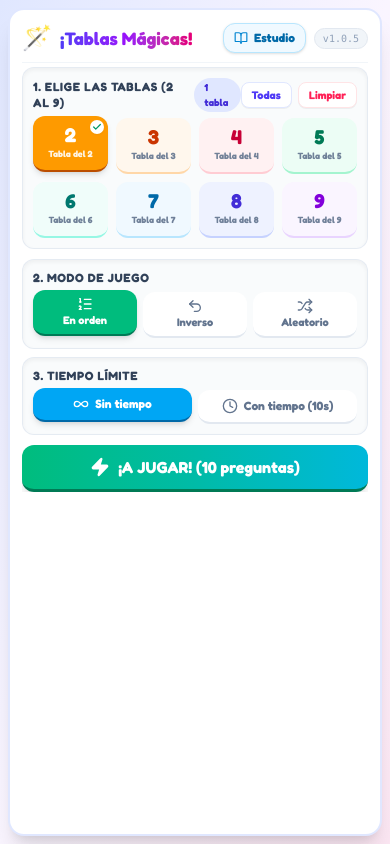
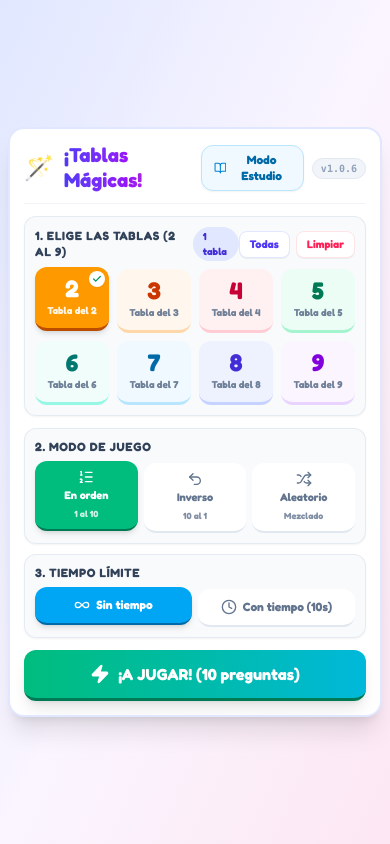
Before and after one commit to rafaeldlfuente-del/TablasMagicas, a React (Vite) app: page / in a window 390 px wide. Built offline with nearby package versions, Linux system fonts and the light colour scheme.

Commit message:
chore: update version to 1.0.6 and improve layout
Refine main UI container styles for better responsiveness and consistency across screen sizes.

```diff
--- a/src/App.tsx
+++ b/src/App.tsx
@@ -29,7 +29,7 @@ import {
 type Step = 'setup' | 'quiz' | 'results' | 'learn';
 type Mode = 'order' | 'reverse' | 'random';
 
-const APP_VERSION = '1.0.5';
+const APP_VERSION = '1.0.6';
 
 interface Question {
   a: number;
@@ -316,14 +316,14 @@ export default function App() {
               initial={{ opacity: 0, scale: 0.96 }}
               animate={{ opacity: 1, scale: 1 }}
               exit={{ opacity: 0, scale: 0.96 }}
-              className="w-full h-full max-h-full bg-white rounded-2xl sm:rounded-3xl md:rounded-[2.5rem] shadow-xl md:shadow-2xl p-3 sm:p-5 md:p-6 lg:p-8 border-2 sm:border-4 md:border-8 border-indigo-100 flex flex-col justify-between md:justify-center md:gap-5 lg:gap-6 overflow-hidden"
+              className="w-full max-w-5xl lg:max-w-6xl max-h-[96dvh] bg-white rounded-2xl sm:rounded-3xl md:rounded-[2.25rem] shadow-xl md:shadow-2xl p-3.5 sm:p-5 md:p-6 lg:p-7 border-2 sm:border-4 md:border-8 border-indigo-100 flex flex-col justify-between gap-3 sm:gap-4 md:gap-5 my-auto overflow-y-auto"
             >
               {/* Top Bar / Header */}
-              <div className="flex items-center justify-between gap-2 pb-2 sm:pb-3 border-b border-slate-100 flex-shrink-0">
-                <div className="flex items-center gap-2 sm:gap-3">
+              <div className="flex items-center justify-between gap-2 pb-2.5 sm:pb-3 border-b border-slate-100 flex-shrink-0">
+                <div className="flex items-center gap-2.5 sm:gap-3">
                   <span className="text-2xl sm:text-3xl md:text-4xl">🪄</span>
                   <div>
-                    <h1 className="text-lg sm:text-2xl md:text-3xl lg:text-4xl font-black text-transparent bg-clip-text bg-gradient-to-r from-indigo-600 via-purple-600 to-pink-600 leading-tight">
+                    <h1 className="text-xl sm:text-2xl md:text-3xl lg:text-4xl font-black text-transparent bg-clip-text bg-gradient-to-r from-indigo-600 via-purple-600 to-pink-600 leading-tight">
                       ¡Tablas Mágicas!
                     </h1>
                     <p className="text-[11px] sm:text-xs md:text-sm text-slate-400 font-medium hidden sm:block">
@@ -335,24 +335,21 @@ export default function App() {
                 <div className="flex items-center gap-2">
                   <button
                     onClick={() => setStep('learn')}
-                    className="py-1.5 sm:py-2 px-2.5 sm:px-4 rounded-xl bg-sky-50 text-sky-700 hover:bg-sky-100 border border-sky-200 text-xs sm:text-sm md:text-base font-bold flex items-center gap-1.5 transition-all shadow-sm active:scale-95"
+                    className="py-1.5 sm:py-2 px-3 sm:px-4 rounded-xl bg-sky-50 text-sky-700 hover:bg-sky-100 border border-sky-200 text-xs sm:text-sm md:text-base font-bold flex items-center gap-1.5 transition-all shadow-xs active:scale-95"
                     title="Ver tablas de multiplicar"
                   >
-                    <BookOpen className="w-3.5 h-3.5 sm:w-4 sm:h-4 md:w-5 md:h-5 text-sky-600" />
-                    <span>Estudio</span>
+                    <BookOpen className="w-4 h-4 md:w-5 md:h-5 text-sky-600" />
+                    <span>Modo Estudio</span>
                   </button>
-                  <span className="text-[10px] sm:text-xs font-mono text-slate-400 bg-slate-100 px-2 py-0.5 rounded-full border border-slate-200">
+                  <span className="text-[10px] sm:text-xs font-mono text-slate-400 bg-slate-100 px-2 py-0.5 rounded-full border border-slate-200 font-bold">
                     v{APP_VERSION}
                   </span>
                 </div>
               </div>
 
-              {/* Main Content Area */}
-              <div className="flex-1 min-h-0 py-1 sm:py-2 flex flex-col landscape:flex-row gap-2.5 sm:gap-3.5 md:gap-5 overflow-hidden md:justify-center">
-
               {/* 1. Tables Selection (Del 2 al 9) */}
-                <div className="flex flex-col bg-slate-50/80 p-2.5 sm:p-3.5 md:p-4 rounded-xl sm:rounded-2xl border border-slate-200/80 shadow-inner flex-shrink-0 landscape:flex-1 landscape:min-h-0 landscape:overflow-hidden">
-                  <div className="flex items-center justify-between mb-1.5 sm:mb-2 md:mb-3 flex-shrink-0">
+              <div className="flex flex-col bg-slate-50/90 p-2.5 sm:p-3.5 md:p-4 rounded-xl sm:rounded-2xl border border-slate-200/80 shadow-xs flex-shrink-0">
+                <div className="flex items-center justify-between mb-2 sm:mb-2.5 md:mb-3 flex-shrink-0">
                   <div className="flex items-center gap-2">
                     <span className="text-xs sm:text-sm md:text-base font-black text-slate-700 uppercase tracking-wider">
                       1. Elige las tablas (2 al 9)
@@ -366,46 +363,46 @@ export default function App() {
                   <div className="flex items-center gap-1.5 sm:gap-2">
                     <button
                       onClick={selectAllTables}
-                        className="text-[11px] sm:text-xs md:text-sm font-bold text-indigo-600 hover:text-indigo-800 bg-white px-2.5 py-1 rounded-lg border border-indigo-100 shadow-2xs hover:bg-indigo-50 transition-colors"
+                      className="text-[11px] sm:text-xs md:text-sm font-bold text-indigo-600 hover:text-indigo-800 bg-white px-2.5 py-1 rounded-lg border border-indigo-100 shadow-2xs hover:bg-indigo-50 transition-colors active:scale-95"
                     >
                       Todas
                     </button>
                     <button
                       onClick={clearTables}
-                        className="text-[11px] sm:text-xs md:text-sm font-bold text-rose-500 hover:text-rose-700 bg-white px-2.5 py-1 rounded-lg border border-rose-100 shadow-2xs hover:bg-rose-50 transition-colors"
+                      className="text-[11px] sm:text-xs md:text-sm font-bold text-rose-500 hover:text-rose-700 bg-white px-2.5 py-1 rounded-lg border border-rose-100 shadow-2xs hover:bg-rose-50 transition-colors active:scale-95"
                     >
                       Limpiar
                     </button>
                   </div>
                 </div>
 
-                  {/* 8 Table Buttons (2 to 9) in a clean, proportional grid without stretching into empty space */}
-                  <div className="grid grid-cols-4 gap-2 sm:gap-2.5 md:gap-3 lg:gap-3.5 landscape:flex-1 landscape:min-h-0">
+                {/* 8 Table Buttons (2 to 9): 4 cols on mobile, 8 cols on tablet & desktop */}
+                <div className="grid grid-cols-4 md:grid-cols-8 gap-2 sm:gap-2.5 md:gap-3">
                   {AVAILABLE_TABLES.map((num) => {
                     const isSelected = selectedTables.includes(num);
                     const theme = TABLE_THEMES[num];
                     return (
                       <motion.button
                         key={num}
-                          whileTap={{ scale: 0.95 }}
+                        whileTap={{ scale: 0.94 }}
                         onClick={() => toggleTable(num)}
                         className={`
-                            relative flex flex-col items-center justify-center rounded-xl sm:rounded-2xl font-black transition-all border-b-2 sm:border-b-4
-                            h-14 sm:h-18 md:h-24 lg:h-28 landscape:h-auto landscape:min-h-[50px]
+                          relative flex flex-col items-center justify-center rounded-xl sm:rounded-2xl font-black transition-all border-b-3 sm:border-b-4
+                          h-16 sm:h-20 md:h-22 lg:h-24
                           ${isSelected
                             ? `${theme.activeBg} ${theme.activeBorder} shadow-md -translate-y-0.5`
                             : `${theme.bg} ${theme.text} ${theme.border} hover:brightness-95`
                           }
                         `}
                       >
-                          <span className="text-xl sm:text-3xl md:text-4xl lg:text-5xl leading-none">
+                        <span className="text-2xl sm:text-3xl md:text-4xl lg:text-5xl leading-none">
                           {num}
                         </span>
-                          <span className={`text-[9px] sm:text-xs md:text-sm font-bold mt-0.5 sm:mt-1 opacity-90 ${isSelected ? 'text-white' : 'text-slate-500'}`}>
+                        <span className={`text-[10px] sm:text-xs md:text-sm font-bold mt-0.5 sm:mt-1 opacity-90 ${isSelected ? 'text-white' : 'text-slate-500'}`}>
                           Tabla del {num}
                         </span>
                         {isSelected && (
-                            <span className="absolute top-1 right-1 sm:top-2 sm:right-2 w-3.5 h-3.5 sm:w-5 sm:h-5 bg-white text-emerald-600 rounded-full flex items-center justify-center text-[10px] sm:text-xs shadow-xs">
+                          <span className="absolute top-1 right-1 sm:top-1.5 sm:right-1.5 w-4 h-4 sm:w-5 sm:h-5 bg-white text-emerald-600 rounded-full flex items-center justify-center shadow-xs">
                             <Check className="w-2.5 h-2.5 sm:w-3.5 sm:h-3.5 stroke-[3]" />
                           </span>
                         )}
@@ -415,21 +412,18 @@ export default function App() {
                 </div>
               </div>
 
-                {/* 2 & 3: Game Modes & Time Options + Launch CTA */}
-                <div className="flex flex-col gap-2.5 sm:gap-3.5 md:gap-4 lg:gap-5 landscape:w-[48%] landscape:justify-between landscape:flex-1 overflow-hidden">
-
-                  {/* On tablet portrait (md:), Section 2 and Section 3 sit side by side! Eliminates dead spaces! */}
-                  <div className="grid grid-cols-1 md:grid-cols-2 landscape:grid-cols-1 gap-2 sm:gap-3 md:gap-4 flex-shrink-0">
+              {/* 2 & 3: Game Modes & Time Options: Balanced side-by-side columns on tablet and desktop */}
+              <div className="grid grid-cols-1 md:grid-cols-2 gap-2.5 sm:gap-3.5 md:gap-4 flex-shrink-0">
 
                 {/* 2. Mode of play: En orden, En orden inverso, Aleatorio */}
-                    <div className="bg-slate-50/80 p-2.5 sm:p-3 md:p-3.5 rounded-xl sm:rounded-2xl border border-slate-200/80 shadow-inner flex flex-col justify-between">
-                      <span className="text-xs sm:text-sm md:text-base font-black text-slate-700 uppercase tracking-wider mb-1.5 sm:mb-2">
+                <div className="bg-slate-50/90 p-2.5 sm:p-3.5 md:p-4 rounded-xl sm:rounded-2xl border border-slate-200/80 shadow-xs flex flex-col justify-between gap-2">
+                  <span className="text-xs sm:text-sm md:text-base font-black text-slate-700 uppercase tracking-wider">
                     2. Modo de Juego
                   </span>
                   <div className="grid grid-cols-3 gap-1.5 sm:gap-2">
                     <button
                       onClick={() => setMode('order')}
-                          className={`py-1.5 sm:py-2.5 md:py-3.5 px-1 rounded-xl text-center font-black transition-all border-b-2 sm:border-b-3 flex flex-col items-center justify-center gap-0.5 sm:gap-1 ${
+                      className={`py-2 sm:py-3 md:py-3.5 px-1 rounded-xl text-center font-black transition-all border-b-2 sm:border-b-3 flex flex-col items-center justify-center gap-1 ${
                         mode === 'order'
                           ? 'bg-emerald-500 text-white border-emerald-700 shadow-md -translate-y-0.5'
                           : 'bg-white text-slate-500 border-slate-200 hover:bg-slate-100'
@@ -437,12 +431,12 @@ export default function App() {
                     >
                       <ListOrdered className="w-4 h-4 sm:w-5 sm:h-5 md:w-6 md:h-6" />
                       <span className="text-[11px] sm:text-xs md:text-sm font-black leading-tight">En orden</span>
-                          <span className="text-[9px] sm:text-[10px] md:text-xs opacity-80 hidden sm:inline">1 al 10</span>
+                      <span className="text-[9px] sm:text-[10px] md:text-xs opacity-80">1 al 10</span>
                     </button>
 
                     <button
                       onClick={() => setMode('reverse')}
-                          className={`py-1.5 sm:py-2.5 md:py-3.5 px-1 rounded-xl text-center font-black transition-all border-b-2 sm:border-b-3 flex flex-col items-center justify-center gap-0.5 sm:gap-1 ${
+                      className={`py-2 sm:py-3 md:py-3.5 px-1 rounded-xl text-center font-black transition-all border-b-2 sm:border-b-3 flex flex-col items-center justify-center gap-1 ${
                         mode === 'reverse'
                           ? 'bg-amber-500 text-white border-amber-700 shadow-md -translate-y-0.5'
                           : 'bg-white text-slate-500 border-slate-200 hover:bg-slate-100'
@@ -450,12 +444,12 @@ export default function App() {
                     >
                       <Undo2 className="w-4 h-4 sm:w-5 sm:h-5 md:w-6 md:h-6" />
                       <span className="text-[11px] sm:text-xs md:text-sm font-black leading-tight">Inverso</span>
-                          <span className="text-[9px] sm:text-[10px] md:text-xs opacity-80 hidden sm:inline">10 al 1</span>
+                      <span className="text-[9px] sm:text-[10px] md:text-xs opacity-80">10 al 1</span>
                     </button>
 
                     <button
                       onClick={() => setMode('random')}
-                          className={`py-1.5 sm:py-2.5 md:py-3.5 px-1 rounded-xl text-center font-black transition-all border-b-2 sm:border-b-3 flex flex-col items-center justify-center gap-0.5 sm:gap-1 ${
+                      className={`py-2 sm:py-3 md:py-3.5 px-1 rounded-xl text-center font-black transition-all border-b-2 sm:border-b-3 flex flex-col items-center justify-center gap-1 ${
                         mode === 'random'
                           ? 'bg-violet-500 text-white border-violet-700 shadow-md -translate-y-0.5'
                           : 'bg-white text-slate-500 border-slate-200 hover:bg-slate-100'
@@ -463,20 +457,20 @@ export default function App() {
                     >
                       <Shuffle className="w-4 h-4 sm:w-5 sm:h-5 md:w-6 md:h-6" />
                       <span className="text-[11px] sm:text-xs md:text-sm font-black leading-tight">Aleatorio</span>
-                          <span className="text-[9px] sm:text-[10px] md:text-xs opacity-80 hidden sm:inline">Mezclado</span>
+                      <span className="text-[9px] sm:text-[10px] md:text-xs opacity-80">Mezclado</span>
                     </button>
                   </div>
                 </div>
 
                 {/* 3. Time Option: Con tiempo vs Sin tiempo */}
-                    <div className="bg-slate-50/80 p-2.5 sm:p-3 md:p-3.5 rounded-xl sm:rounded-2xl border border-slate-200/80 shadow-inner flex flex-col justify-between">
-                      <span className="text-xs sm:text-sm md:text-base font-black text-slate-700 uppercase tracking-wider mb-1.5 sm:mb-2">
+                <div className="bg-slate-50/90 p-2.5 sm:p-3.5 md:p-4 rounded-xl sm:rounded-2xl border border-slate-200/80 shadow-xs flex flex-col justify-between gap-2">
+                  <span className="text-xs sm:text-sm md:text-base font-black text-slate-700 uppercase tracking-wider">
                     3. Tiempo Límite
                   </span>
                   <div className="grid grid-cols-2 gap-1.5 sm:gap-2">
                     <button
                       onClick={() => setIsTimedMode(false)}
-                          className={`py-2 sm:py-3 md:py-4 px-2 rounded-xl text-center font-black transition-all border-b-2 sm:border-b-3 flex items-center justify-center gap-1.5 sm:gap-2 ${
+                      className={`py-2.5 sm:py-3 md:py-4 px-2 rounded-xl text-center font-black transition-all border-b-2 sm:border-b-3 flex items-center justify-center gap-1.5 sm:gap-2 ${
                         !isTimedMode
                           ? 'bg-sky-500 text-white border-sky-700 shadow-md -translate-y-0.5'
                           : 'bg-white text-slate-500 border-slate-200 hover:bg-slate-100'
@@ -488,14 +482,14 @@ export default function App() {
 
                     <button
                       onClick={() => setIsTimedMode(true)}
-                          className={`py-2 sm:py-3 md:py-4 px-2 rounded-xl text-center font-black transition-all border-b-2 sm:border-b-3 flex items-center justify-center gap-1.5 sm:gap-2 ${
+                      className={`py-2.5 sm:py-3 md:py-4 px-2 rounded-xl text-center font-black transition-all border-b-2 sm:border-b-3 flex items-center justify-center gap-1.5 sm:gap-2 ${
                         isTimedMode
                           ? 'bg-rose-500 text-white border-rose-700 shadow-md -translate-y-0.5'
                           : 'bg-white text-slate-500 border-slate-200 hover:bg-slate-100'
                       }`}
                     >
                       <Clock className="w-4 h-4 sm:w-5 sm:h-5 md:w-6 md:h-6" />
-                          <span className="text-xs sm:text-sm md:text-base font-bold">Con tiempo (10s)</span>
+                      <span className="text-xs sm:text-sm md:text-base font-bold">Con tiempo ({timeLimitSeconds}s)</span>
                     </button>
                   </div>
                 </div>
@@ -503,14 +497,14 @@ export default function App() {
               </div>
 
               {/* 4. Launch button */}
-                  <div className="pt-0 md:pt-1 flex-shrink-0">
+              <div className="flex-shrink-0">
                 <motion.button
                   whileHover={selectedTables.length > 0 ? { scale: 1.01 } : {}}
                   whileTap={selectedTables.length > 0 ? { scale: 0.98 } : {}}
                   onClick={() => selectedTables.length > 0 && startQuiz(selectedTables, mode)}
                   disabled={selectedTables.length === 0}
                   className={`
-                        w-full py-2.5 sm:py-3.5 md:py-4 lg:py-5 rounded-xl sm:rounded-2xl md:rounded-3xl text-base sm:text-xl md:text-2xl font-black transition-all shadow-lg border-b-3 sm:border-b-4 md:border-b-6 flex items-center justify-center gap-2 sm:gap-3
+                    w-full py-3 sm:py-3.5 md:py-4 lg:py-4.5 rounded-xl sm:rounded-2xl md:rounded-3xl text-base sm:text-xl md:text-2xl font-black transition-all shadow-lg border-b-3 sm:border-b-4 md:border-b-5 flex items-center justify-center gap-2 sm:gap-3
                     ${selectedTables.length > 0
                       ? 'bg-gradient-to-r from-emerald-500 via-teal-500 to-cyan-500 text-white border-emerald-700 hover:brightness-105 active:translate-y-1'
                       : 'bg-slate-200 text-slate-400 border-slate-300 cursor-not-allowed'
@@ -525,10 +519,6 @@ export default function App() {
                     }
                   </span>
                 </motion.button>
-                  </div>
-
-                </div>
-
               </div>
             </motion.div>
           )}
@@ -591,7 +581,7 @@ export default function App() {
               </div>
 
               {/* Main Quiz Area */}
-              <div className="flex-1 min-h-0 py-2 sm:py-4 flex flex-col landscape:flex-row items-center justify-center gap-3 sm:gap-5 md:gap-8 overflow-hidden">
+              <div className="flex-1 min-h-0 py-2 sm:py-4 flex flex-col md:flex-row items-center justify-center gap-3 sm:gap-5 md:gap-8 overflow-hidden">
 
                 {/* Question Display & Result Preview */}
                 <div className="flex-1 min-h-0 w-full flex flex-col items-center justify-center text-center">
```
Lines whose indentation alone changed are shown as unchanged.
